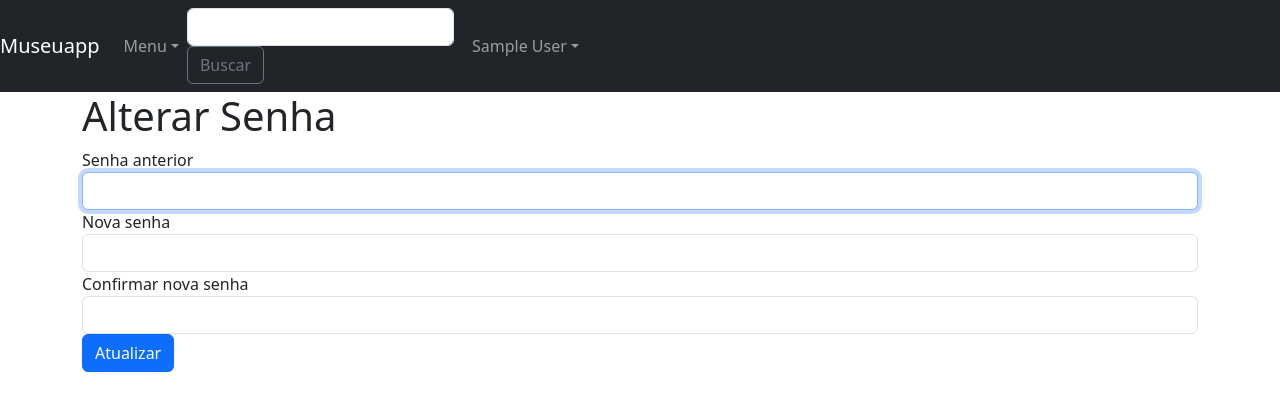
After one commit to anleaes/2023-02-UDWMJ-GRUPO-09, a Django app: page /contas/alterar-senha/ in a window 1280 px wide. The commit adds this page. Shown: the top 411 px of the page. Run offline with Django 4.2, Linux system fonts and the light colour scheme; the visitor is signed in with stand-in values (Sample User, id 1); some libraries are stand-ins or nearby versions.

Commit message:
criandoaccountsparte2

```diff
--- a/museuapp/apps/artes/views.py
+++ b/museuapp/apps/artes/views.py
@@ -38,10 +38,12 @@ def edit_arte(request, id_artes):
     context['form'] = form
     return render(request, template_name, context)
 
+
 def delete_arte(request, id_arte):
     arte = Arte.objects.get(id=id_arte)
     arte.delete()
     return redirect('artes:list_artes')
+
 
 def search_artes(request):
     template_name = 'artes/list_artes.html'
--- a/museuapp/apps/clientes/views.py
+++ b/museuapp/apps/clientes/views.py
@@ -1,6 +1,7 @@
 from .forms import ClienteForm
 from .models import Cliente
 from django.shortcuts import render, get_object_or_404, redirect
+from django.contrib.auth.decorators import login_required
 
 def add_cliente(request):
     template_name = 'clientes/add_cliente.html'
--- a/museuapp/apps/core/views.py
+++ b/museuapp/apps/core/views.py
@@ -1,6 +1,8 @@
 from django.shortcuts import render
+from django.contrib.auth.decorators import login_required
 
 # Create your views here.
+@login_required(login_url='/contas/login/')
 def home(request):
     template_name ='core/home.html'
     context = {}
--- /dev/null
+++ b/museuapp/templates/accounts/user_change_password.html
@@ -0,0 +1,36 @@
+{% extends 'base.html' %}
+
+{% load widget_tweaks %}
+
+
+{% block title %}
+    Trocar senha - {{ block.super}}
+{% endblock title %}
+
+
+{% block body %}
+
+    <div class="container">
+        <div class="row">
+            <div class="col-md-12">
+                <h1>Alterar Senha</h1>
+                <form action="" method="POST">
+                {% csrf_token %}
+                    <div class="form-group">
+                        <label for="{{ form.old_password.id_for_label }}">Senha anterior</label>
+                        {{ form.old_password|add_class:"form-control"|attr:"type:password" }}
+                    </div>
+                    <div class="form-group">
+                        <label for="{{ form.new_password1.id_for_label }}">Nova senha</label>
+                        {{ form.new_password1|add_class:"form-control"|attr:"type:password" }}
+                    <div class="form-group">
+                        <label for="{{ form.new_password2.id_for_label }}">Confirmar nova senha</label>
+                        {{ form.new_password2|add_class:"form-control"|attr:"type:password" }}
+                    </div>
+                    <button type="submit" class="btn btn-primary">Atualizar</button>
+                </form>
+            </div>
+        </div>
+    </div>
+
+{% endblock body %}
--- a/museuapp/templates/base.html
+++ b/museuapp/templates/base.html
@@ -16,6 +16,7 @@
         <button class="navbar-toggler" type="button" data-toggle="collapse" data-target="#navbarsExample05" aria-controls="navbarsExample05" aria-expanded="false" aria-label="Toggle navigation">
             <span class="navbar-toggler-icon"></span>
         </button>
+        {% if user.is_authenticated %}
         <div class="collapse navbar-collapse" id="navbarsExample05">
             <ul class="navbar-nav mr-auto">
                 <li class="nav-item dropdown">
@@ -34,25 +35,19 @@
                 <input class="form-control" name="query" type="text" aria-label="Buscar" style="margin-right: 10px">
                 <button class="btn btn-outline-secondary my-2 my-sm-0" type="submit">Buscar</button>
             </form>
-
-
-
-                <ul class="navbar-nav">
-                    <li class="nav-item dropdown">
-                        <a class="nav-link dropdown-toggle" href="#" id="dropdown05" data-toggle="dropdown" aria-haspopup="true" aria-expanded="false">Nome de usuario</a>
+            <ul class="navbar-nav">
+                <li class="nav-item dropdown">
+                        <a class="nav-link dropdown-toggle" href="#" id="dropdown05" data-toggle="dropdown" aria-haspopup="true" aria-expanded="false">{{ user.get_full_name|default:user.username }}</a>
                         <div class="dropdown-menu" aria-labelledby="dropdown05">
-                            <a class="dropdown-item" href="#">Trocar senha</a>
-                            <a class="dropdown-item" href="#">Conta</a>
-                            <a class="dropdown-item" href="#">Sair</a>
-                        </div>
-                    </li>
-                </ul>
+                        <a class="dropdown-item" href="{% url 'accounts:user_change_information' user.username %}">Conta</a>
+                        <a class="dropdown-item" href="{% url 'accounts:user_change_password' %}">Trocar senha</a>
+                        <a class="dropdown-item" href="{% url 'accounts:user_logout' %}">Sair</a>
+                    </div>
+                </li>
+            </ul>
         </div>
-
-
+        {% endif %}
     </nav>
-
-
     {% block body %}
 
     {% endblock body %}
```
Also changed, not shown: museuapp/templates/accounts/user_change_information.html (added, +35 -0 lines), museuapp/templates/accounts/user_login.html (added, +32 -0 lines).
